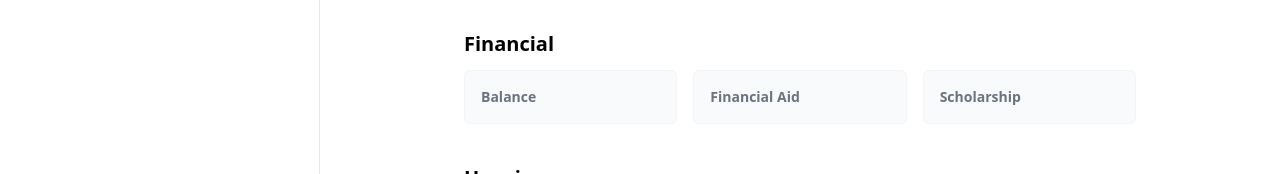
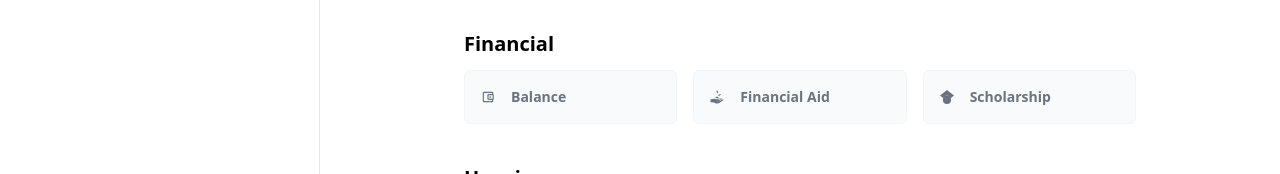
Before and after one commit to kentezrabetita/csu-drew, a Next.js app: page / in a window 1280 px wide. Shown: the part 464-638 px from the top of the page. Built offline with nearby package versions, Linux system fonts and the light colour scheme.

Commit message:
add icons in financial section

```diff
--- a/common/content/home.tsx
+++ b/common/content/home.tsx
@@ -2,13 +2,20 @@ import React from 'react';
 import Link from 'next/link';
 import Sidebar from '../components/sidebar';
 
-import { MdSchool, MdGrade, MdOutlineHowToVote } from 'react-icons/md';
+import {
+  MdSchool,
+  MdGrade,
+  MdOutlineHowToVote,
+  MdOutlineAccountBalanceWallet
+} from 'react-icons/md';
 import { IoBookSharp, IoLibrary } from 'react-icons/io5';
 import { SlDocs } from 'react-icons/sl';
 import { CgTranscript } from 'react-icons/cg';
 import { CgFileDocument } from 'react-icons/cg';
 import { BsCalendarPlus, BsCalendarRange } from 'react-icons/bs';
 import { RiSurveyLine } from 'react-icons/ri';
+import { GiReceiveMoney } from 'react-icons/gi';
+import { SiGooglescholar } from 'react-icons/si';
 
 const HomeContent = () => {
   return (
@@ -151,23 +158,26 @@ const HomeContent = () => {
                 <Link
                   href={'https://myschool.carsu.edu.ph/index.php?q=My_balance'}
                   target='_blank'
-                  className='p-4 text-sm font-bold text-gray-500 border border-gray-100 rounded-md dark:bg-gray-900 dark:text-gray-400 dark:border-gray-700 bg-gray-50'
+                  className='flex flex-row items-center p-4 space-x-4 text-sm font-bold text-gray-500 border border-gray-100 rounded-md dark:bg-gray-900 dark:text-gray-400 dark:border-gray-700 bg-gray-50'
                 >
-                  Balance
+                  <MdOutlineAccountBalanceWallet />
+                  <span>Balance</span>
                 </Link>
                 <Link
                   href={'/'}
                   target='_blank'
-                  className='p-4 text-sm font-bold text-gray-500 border border-gray-100 rounded-md dark:bg-gray-900 dark:text-gray-400 dark:border-gray-700 bg-gray-50'
+                  className='flex flex-row items-center p-4 space-x-4 text-sm font-bold text-gray-500 border border-gray-100 rounded-md dark:bg-gray-900 dark:text-gray-400 dark:border-gray-700 bg-gray-50'
                 >
-                  Financial Aid
+                  <GiReceiveMoney />
+                  <span>Financial Aid</span>
                 </Link>
                 <Link
                   href={'/'}
                   target='_blank'
-                  className='p-4 text-sm font-bold text-gray-500 border border-gray-100 rounded-md dark:bg-gray-900 dark:text-gray-400 dark:border-gray-700 bg-gray-50'
+                  className='flex flex-row items-center p-4 space-x-4 text-sm font-bold text-gray-500 border border-gray-100 rounded-md dark:bg-gray-900 dark:text-gray-400 dark:border-gray-700 bg-gray-50'
                 >
-                  Scholarship
+                  <SiGooglescholar />
+                  <span>Scholarship</span>
                 </Link>
               </div>
             </div>
```
